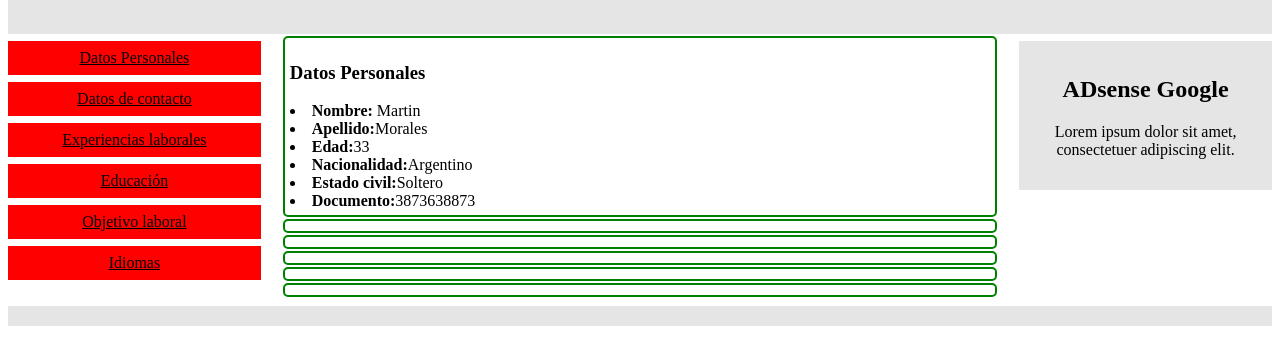
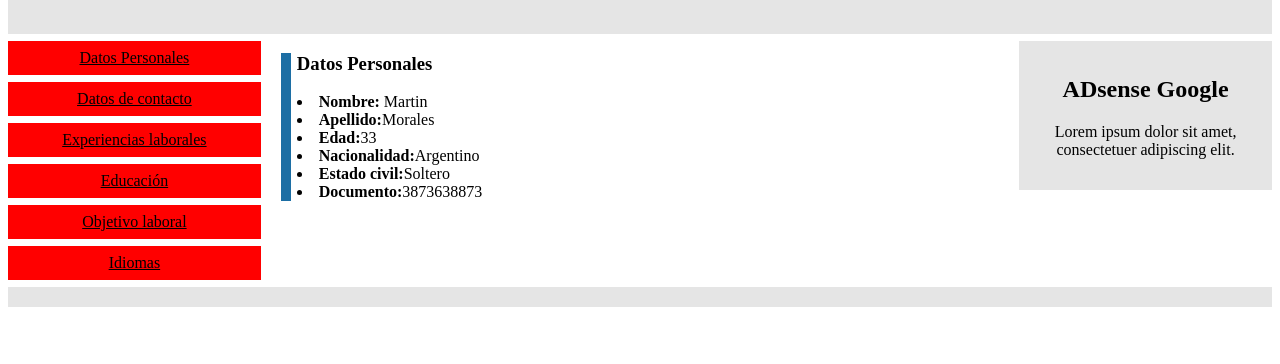
Before and after one commit to AldoMMorales/MiCurriculumVitae, a plain HTML site: page micv.html in a window 1280 px wide. Shown: the part 84-448 px from the top of the page. Drawn offline with Linux system fonts and the light colour scheme.

Commit message:
ajustando estilos

```diff
--- a/styles.css
+++ b/styles.css
@@ -29,7 +29,7 @@
 
   a:hover {
     color: #e5e5e5;
-    background-color:blue;
+    background-color:#1C6EA4;
 
   }
 
@@ -53,16 +53,12 @@
 
   .card {
       size:auto;
-      border: 2px solid green;
-    border-radius: 5px;
-    padding: 5px;
-      margin: 2px;
+      border-left: 10px solid #1C6EA4;
+      text-indent: 6px;
+
+      }
 
 
-
-
-
-  }
 
   @media only screen and (max-width: 620px) {
     /* For mobile phones: */
```
